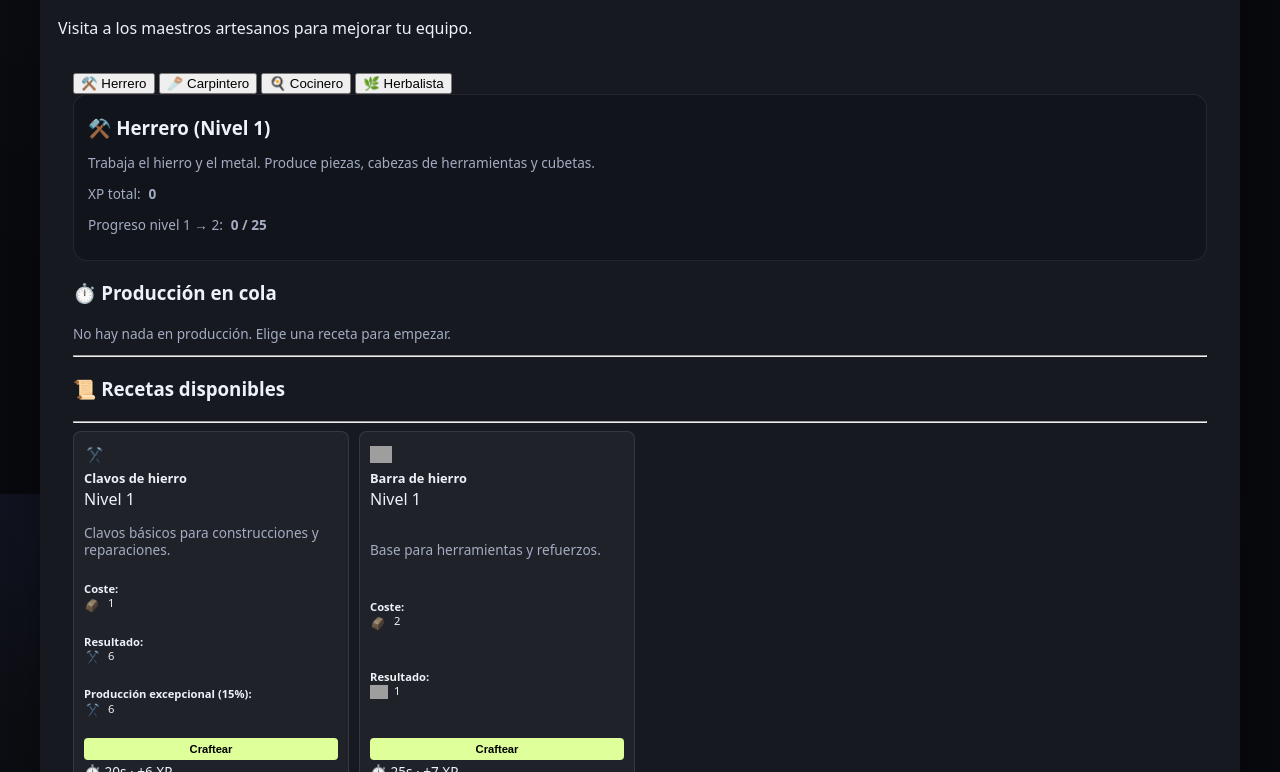
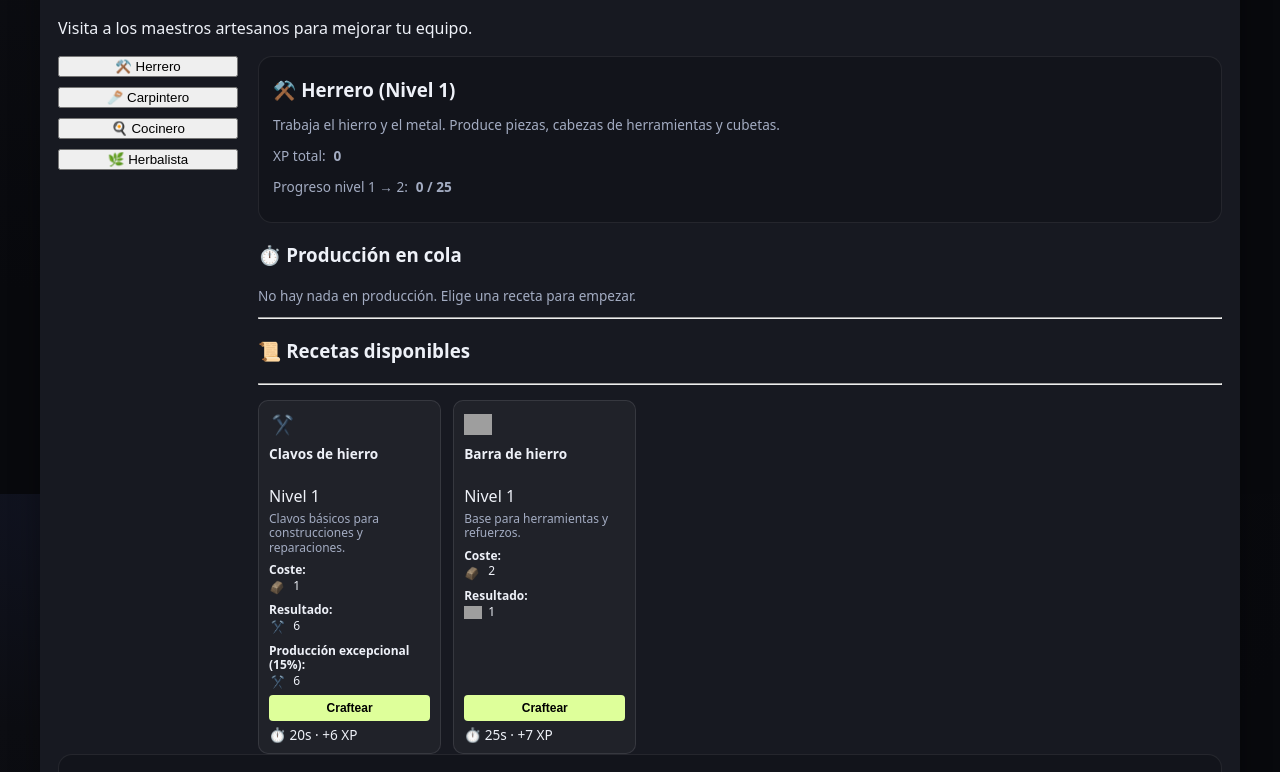
Before and after one commit to Plebe13/Mi-Granja-v8, a website with bundled scripts: page index.html in a window 1280 px wide. Shown: the part 306-1078 px from the top of the page. Built offline with nearby package versions, Linux system fonts and the light colour scheme; grey boxes are pictures that could not be loaded.

Commit message:
Update profesiones.css

```diff
--- a/css/profesiones.css
+++ b/css/profesiones.css
@@ -1,11 +1,11 @@
-/* --- 1. PLAZA CENTRAL (NPCs) --- */
+/* --- 1. ESTRUCTURA DE LA PLAZA (NPCs Grandes) --- */
 #profesiones-panel {
     display: grid !important;
-    grid-template-columns: repeat(auto-fit, minmax(200px, 1fr)) !important;
+    grid-template-columns: repeat(auto-fit, minmax(220px, 1fr)) !important;
     gap: 15px !important;
-    padding: 15px !important;
 }
 
+/* Solo los botones de NPCs cuando estás en la plaza */
 #profesiones-panel > .prof-btn {
     min-height: 140px !important;
     display: flex !important;
@@ -17,66 +17,100 @@
     border-radius: 12px !important;
 }
 
-/* --- 2. EL TRUCO PARA EL TAMAÑO 1/4 --- */
-/* Forzamos que CUALQUIER grid dentro del panel de profesiones tenga 4 columnas */
-#pueblo .grid,
-#pueblo-recetas,
+#profesiones-panel > .prof-btn img {
+    width: 60px !important;
+    height: 60px !important;
+    margin-bottom: 10px;
+}
+
+/* --- 2. EL PANEL INTERNO (Cuando entras al Herrero/Carpintero) --- */
+.prof-panel {
+    display: flex !important;
+    gap: 20px;
+}
+
+.prof-sidebar {
+    flex: 0 0 180px; /* Sidebar de NPCs a la izquierda */
+    display: flex;
+    flex-direction: column;
+    gap: 10px;
+}
+
+.prof-main {
+    flex: 1; /* Espacio central de recetas */
+}
+
+/* --- 3. CUADRÍCULA DE 5 COLUMNAS PARA RECETAS --- */
 .prof-recipes {
     display: grid !important;
-    grid-template-columns: repeat(4, 1fr) !important; /* <--- Esto es lo que querías */
-    gap: 10px !important;
+    /* Forzamos 5 columnas como en tu imagen */
+    grid-template-columns: repeat(5, 1fr) !important;
+    gap: 12px !important;
     width: 100% !important;
-    max-width: none !important;
+    margin-top: 15px;
 }
 
-/* --- 3. TARJETAS DE RECETA (Más compactas) --- */
-.receta-item, .prof-recipes .card {
+/* --- 4. TARJETAS DE RECETA COMPACTAS --- */
+.prof-recipes .card {
     background: rgba(255, 255, 255, 0.04) !important;
     border: 1px solid rgba(255, 255, 255, 0.1) !important;
-    border-radius: 8px !important;
+    border-radius: 10px !important;
     padding: 10px !important;
     display: flex !important;
     flex-direction: column !important;
     justify-content: space-between !important;
-    min-height: 180px !important; /* Un poco más bajas para que quepan más */
+    min-height: 220px !important; /* Altura uniforme */
 }
 
-/* Títulos y textos pequeños */
-.receta-item h4, .prof-recipe-title strong {
-    font-size: 0.8rem !important;
-    margin: 2px 0 !important;
+/* Títulos e Iconos dentro de la receta */
+.prof-recipe-title {
+    display: flex !important;
+    flex-direction: column !important;
+    align-items: flex-start !important;
+    gap: 5px;
 }
 
-.receta-item p, .receta-item div, .prof-io {
-    font-size: 0.7rem !important;
-    line-height: 1.1 !important;
+.prof-recipe-title img {
+    width: 28px !important;
+    height: 28px !important;
 }
 
-/* --- 4. BOTÓN CRAFTEAR --- */
-.receta-item .prof-btn, .prof-foot .btn {
+.prof-recipe-title strong {
+    font-size: 0.85rem !important;
+    display: block;
+}
+
+/* Textos de coste y descripción */
+.prof-recipes .kv, .prof-recipes .prof-io {
+    font-size: 0.75rem !important;
+    margin: 4px 0 !important;
+    line-height: 1.2;
+}
+
+/* --- 5. BOTÓN CRAFTEAR (Abajo del todo) --- */
+.prof-foot {
+    margin-top: auto;
+    display: flex;
+    flex-direction: column;
+    gap: 5px;
+}
+
+.prof-foot .btn {
     all: revert !important;
     width: 100% !important;
     background: #deff9a !important;
     color: #000 !important;
     border: none !important;
     font-weight: bold !important;
-    padding: 5px !important;
-    font-size: 0.7rem !important;
+    padding: 6px !important;
+    font-size: 0.75rem !important;
     border-radius: 4px !important;
-    margin-top: 8px !important;
-    cursor: pointer !important;
 }
 
-/* Iconos */
-.receta-item img, .prof-recipe-title img {
-    width: 22px !important;
-    height: 22px !important;
+/* Ajuste Responsive */
+@media (max-width: 1200px) {
+    .prof-recipes { grid-template-columns: repeat(3, 1fr) !important; }
 }
-
-/* Responsive: Para que en el móvil no explote */
-@media (max-width: 1100px) {
-    #pueblo .grid { grid-template-columns: repeat(3, 1fr) !important; }
+@media (max-width: 800px) {
+    .prof-recipes { grid-template-columns: repeat(2, 1fr) !important; }
 }
-@media (max-width: 700px) {
-    #pueblo .grid { grid-template-columns: repeat(2, 1fr) !important; }
-}
```
